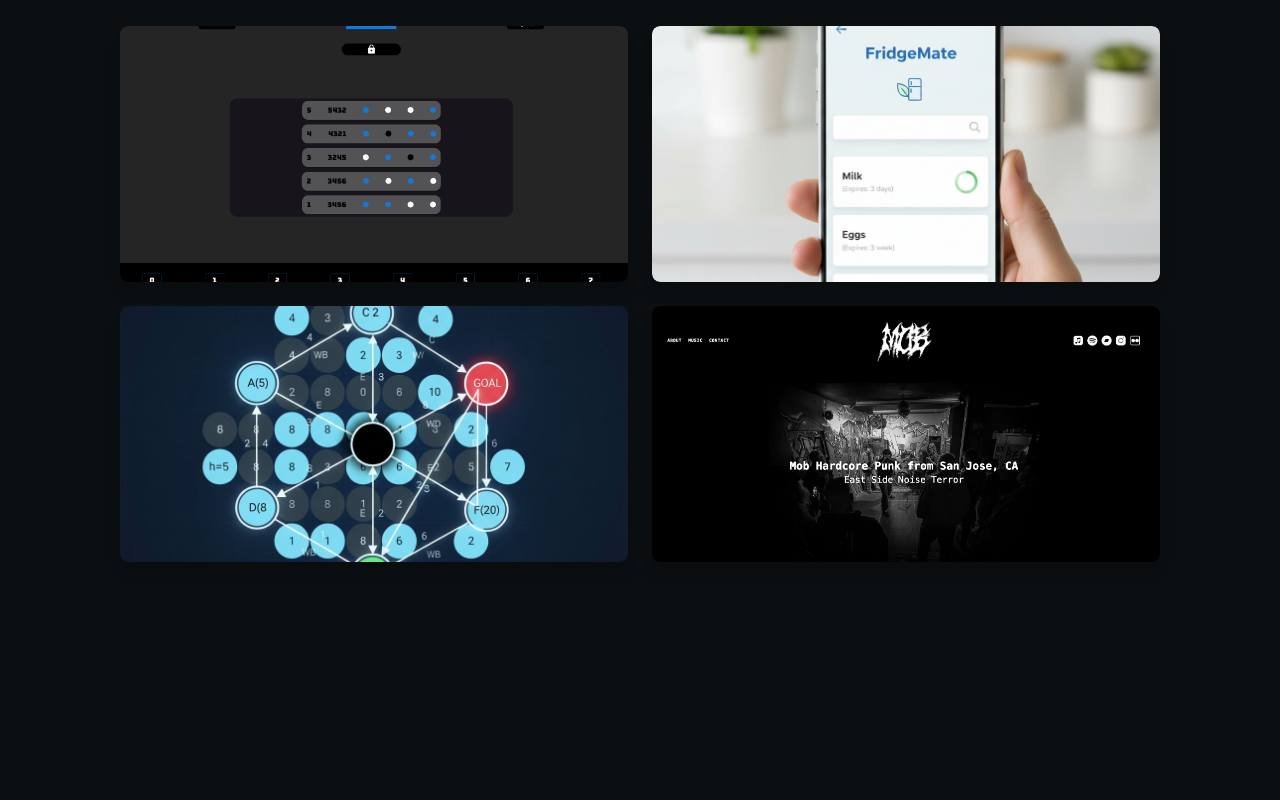
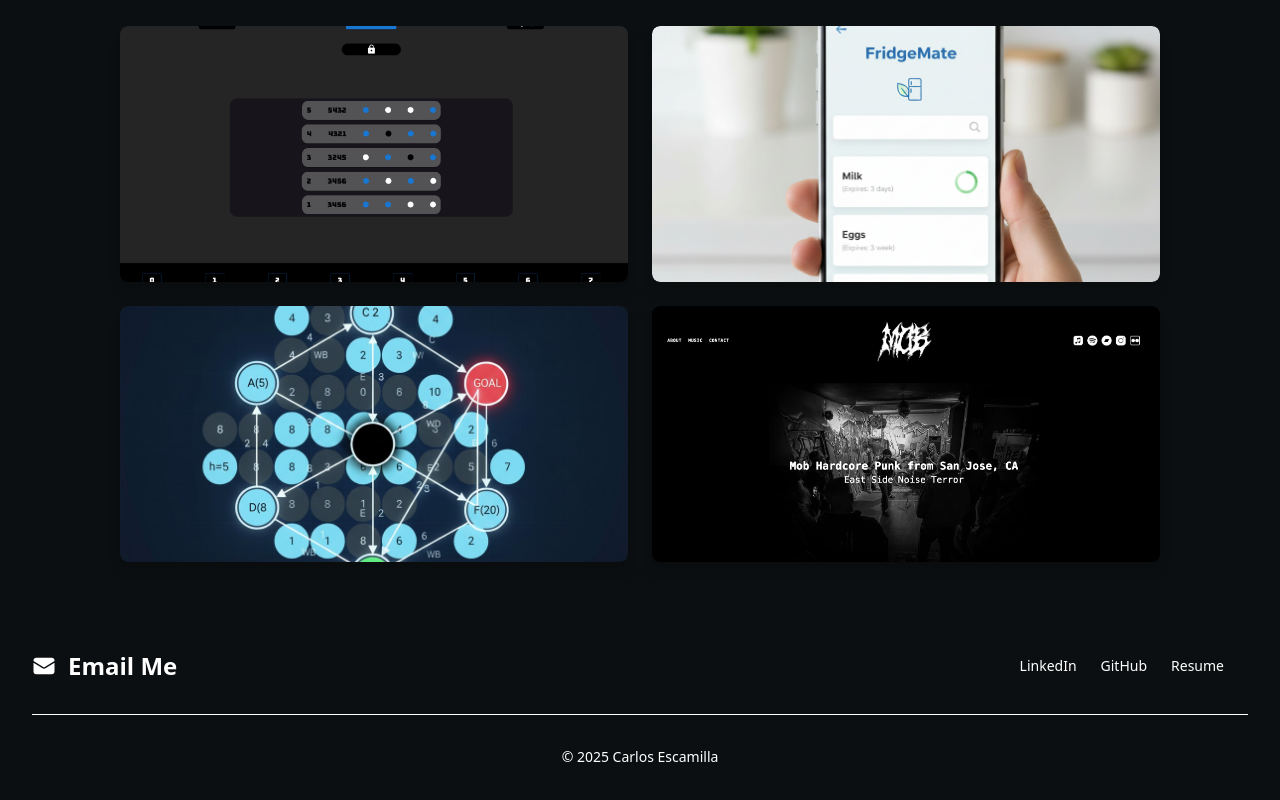
Before and after one commit to carlos-escamilla33/personal-website, a React (Vite) app: page / in a window 1280 px wide. Shown: the part 350-1150 px from the top of the page. Before the commit the page ends 952 px from the top, so only its background shows below. Built offline with nearby package versions, Linux system fonts and the light colour scheme.

Commit message:
completed footer

```diff
--- a/src/components/Footer.jsx
+++ b/src/components/Footer.jsx
@@ -1,6 +1,63 @@
+const Footer = () => {
+  return (
+    <footer id="contact" className="bg-neutral-primary-soft rounded-base shadow-xs m-4">
+      <div className="w-full max-w-screen-xl mx-auto p-4 md:py-8">
+        <div className="sm:flex sm:items-center sm:justify-between">
+          <a
+            href="mailto:carlosaescamilla3@gmail.com"
+            className="flex items-center mb-4 sm:mb-0 space-x-3 rtl:space-x-reverse"
+          >
+            <svg
+              xmlns="http://www.w3.org/2000/svg"
+              viewBox="0 0 24 24"
+              fill="currentColor"
+              className="size-6"
+            >
+              <path d="M1.5 8.67v8.58a3 3 0 0 0 3 3h15a3 3 0 0 0 3-3V8.67l-8.928 5.493a3 3 0 0 1-3.144 0L1.5 8.67Z" />
+              <path d="M22.5 6.908V6.75a3 3 0 0 0-3-3h-15a3 3 0 0 0-3 3v.158l9.714 5.978a1.5 1.5 0 0 0 1.572 0L22.5 6.908Z" />
+            </svg>
 
-const Footer = () => {
-
-}
+            <span className="text-heading self-center text-2xl font-semibold whitespace-nowrap hover:text-blue-600 transition-colors duration-200">
+              Email Me
+            </span>
+          </a>
+          <ul className="flex flex-wrap items-center mb-6 text-sm font-medium text-body sm:mb-0">
+            <li>
+              <a
+                href="https://www.linkedin.com/in/carlos-al-escamilla/"
+                className="hover:underline me-4 md:me-6"
+              >
+                LinkedIn
+              </a>
+            </li>
+            <li>
+              <a
+                href="https://github.com/carlos-escamilla33?tab=repositories"
+                className="hover:underline me-4 md:me-6"
+              >
+                GitHub
+              </a>
+            </li>
+            <li>
+              <a
+                href="https://drive.google.com/file/d/1WexMriQx11O019ONgxDy4XmU3ihtpTt5/view?usp=sharing"
+                className="hover:underline me-4 md:me-6"
+              >
+                Resume
+              </a>
+            </li>
+          </ul>
+        </div>
+        <hr className="my-6 border-default sm:mx-auto lg:my-8" />
+        <span className="block text-sm text-body sm:text-center">
+          © 2025{" "}
+          <a href="https://flowbite.com/" className="hover:underline">
+            Carlos Escamilla
+          </a>
+        </span>
+      </div>
+    </footer>
+  );
+};
 
 export default Footer;
--- a/src/components/Navbar.jsx
+++ b/src/components/Navbar.jsx
@@ -24,7 +24,7 @@ const Navbar = () => {
               <a
                 href={`#${item.toLowerCase()}`}
                 key={item}
-                className="text-gray-700 hover:text-blue-600 transition-colors duration-200 font-medium"
+                className="text-gray-300 hover:text-blue-600 transition-colors duration-200 font-medium"
               >
                 {item}
               </a>
--- a/src/components/Project.jsx
+++ b/src/components/Project.jsx
@@ -12,9 +12,9 @@ const Project = ({ title, description, source, link, techStack}) => {
             <h3 className="text-2xl font-bold mb-2">{title}</h3>
             <p className="text-sm">{description}</p>
           </div>
-          <div class="flex flex-col px-6 pt-4 pb-2">
+          <div className="flex flex-col px-6 pt-4 pb-2">
                 {
-                    techStack.map((tech, index) => <span key={index} class="inline-block bg-gray-200 rounded-full px-3 py-1 text-sm font-semibold text-gray-700 mr-2 mb-2">{tech}</span>)
+                    techStack.map((tech, index) => <span key={index} className="inline-block bg-gray-200 rounded-full px-3 py-1 text-sm font-semibold text-gray-700 mr-2 mb-2">{tech}</span>)
                 }
             </div>
         </div>
--- a/src/components/ProjectsList.jsx
+++ b/src/components/ProjectsList.jsx
@@ -42,7 +42,7 @@ const projectNames = [
 const ProjectsList = () => {
 
     return (
-        <div className="flex flex-col justify-center items-center pt-2 pb-10">
+        <div id="projects" className="flex flex-col justify-center items-center pt-2 pb-10">
             <div className="text-3xl text-gray-300">
                 <h3>Projects</h3>
             </div>
```
